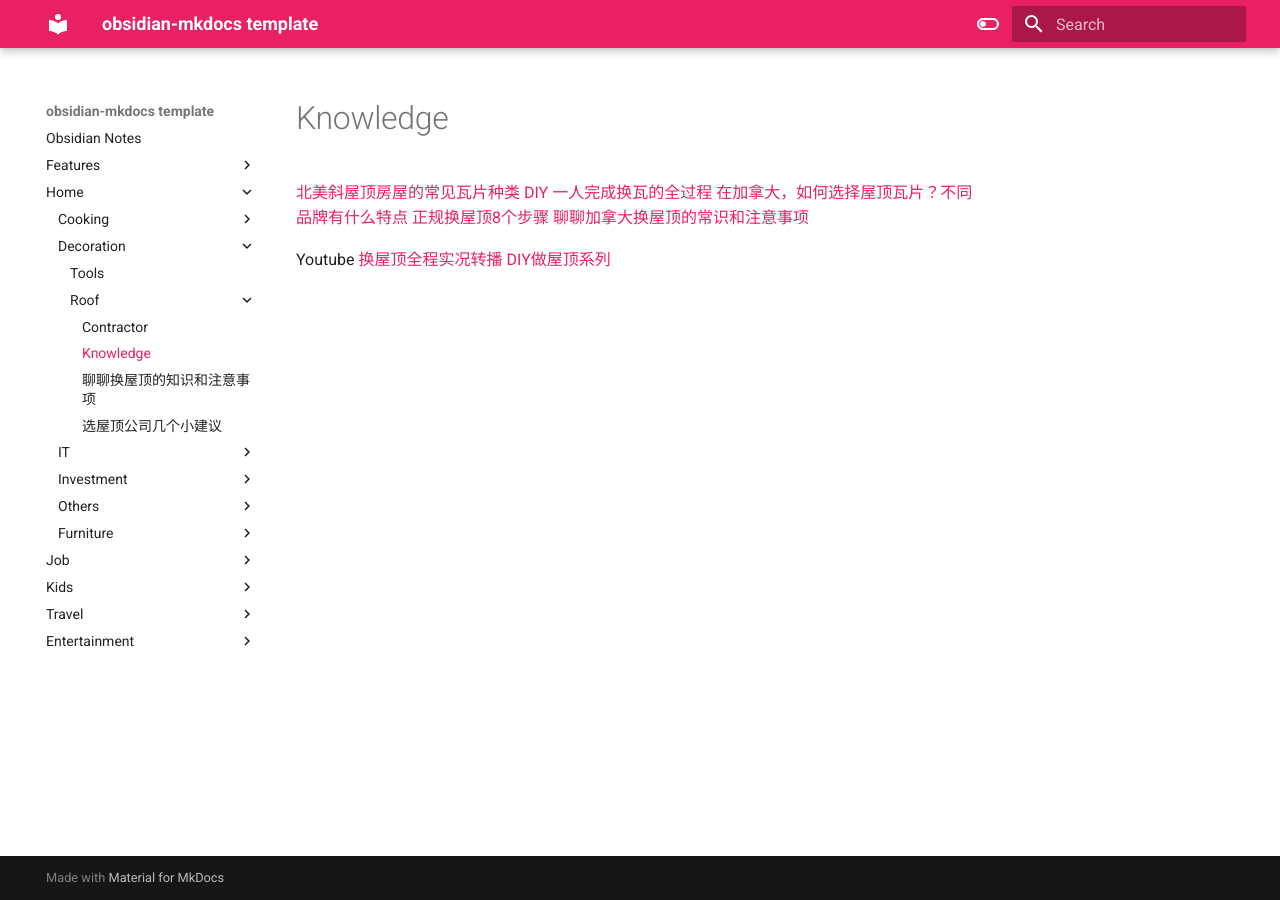
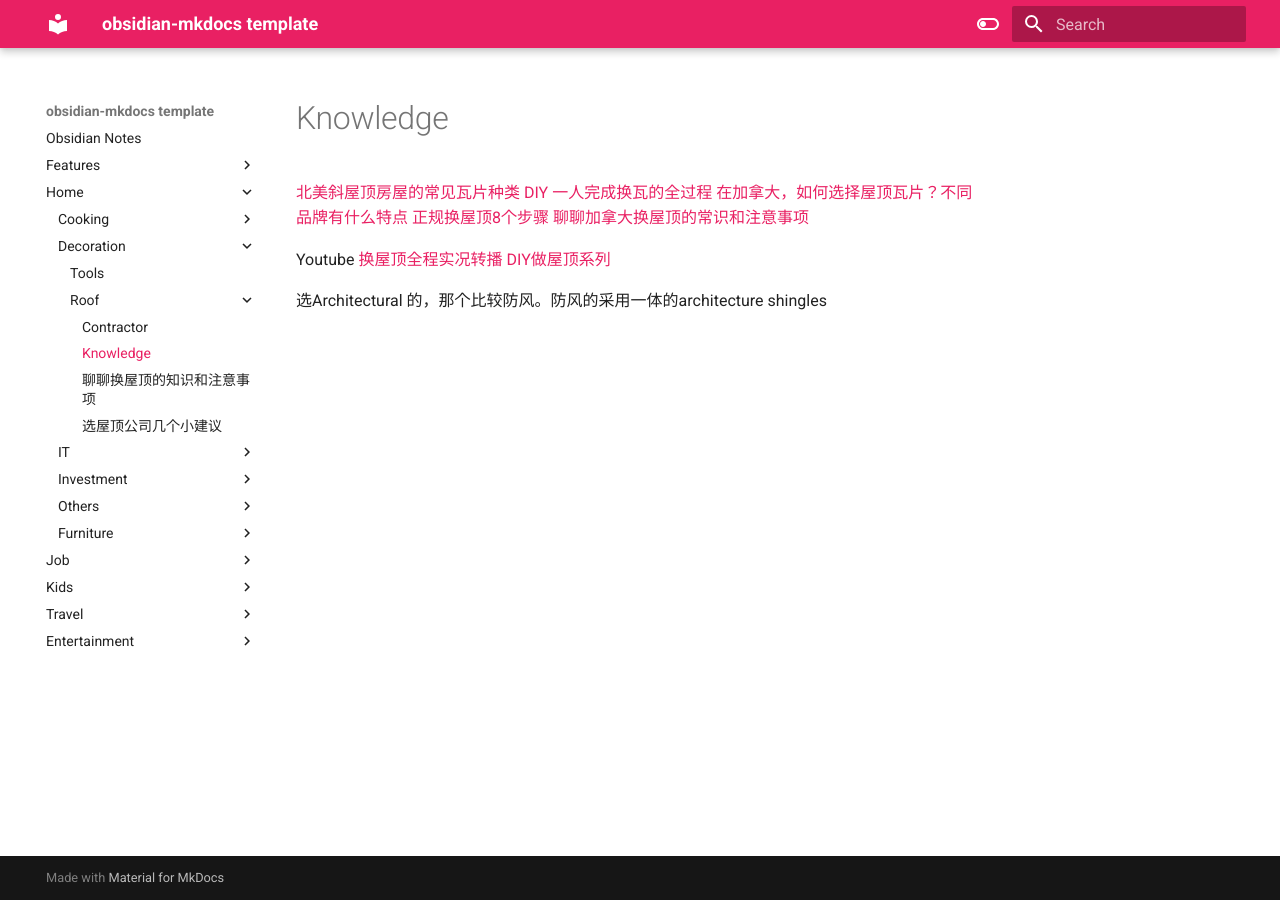
Before and after one commit to macsymgit/obsidian, an MkDocs documentation site: the page built from docs/Home/Decoration/Roof/Knowledge.md, in a window 1280 px wide. Built offline with MkDocs 1.6.1 and Material for MkDocs 9.7.7, drawn with Linux system fonts in a browser that asks for light colours.

Commit message:
vault backup: 2023-04-09 12:15:29

```diff
--- a/docs/Home/Decoration/Roof/Knowledge.md
+++ b/docs/Home/Decoration/Roof/Knowledge.md
@@ -7,3 +7,6 @@
 Youtube
 [换屋顶全程实况转播](https://www.youtube.com/watch?v=vnNaRVQWTho)
 [DIY做屋顶系列](https://www.youtube.com/watch?v=oEGTBO_NWZ0&list=PL1rlKZdgpIsWv5syjDEKJZM43aejVTwPj)
+
+
+选Architectural 的，那个比较防风。防风的采用一体的architecture shingles
```
Also changed, not shown: 1 other file.
